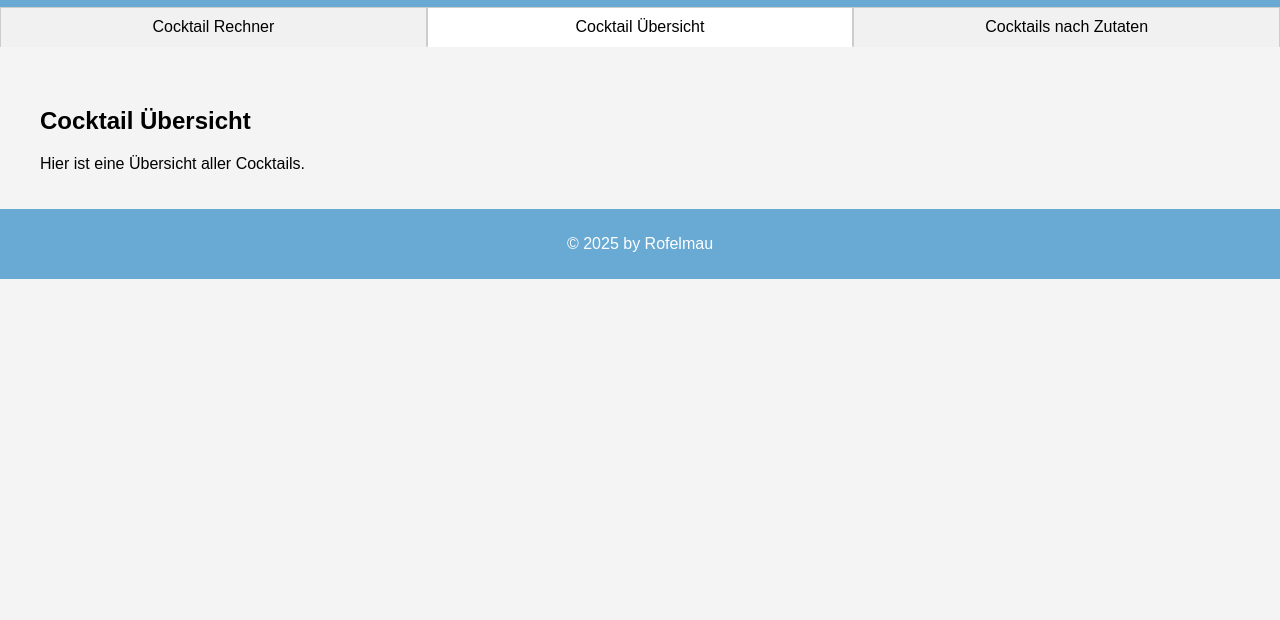
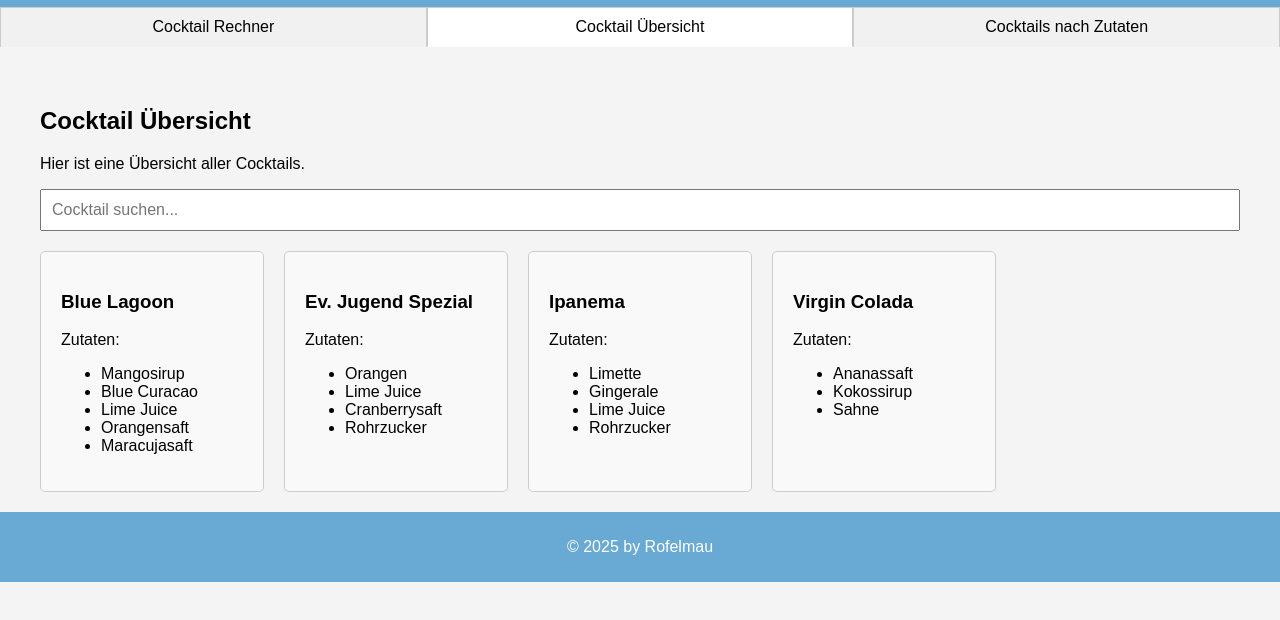
Before and after one commit to Rofelmau/JimsBarCocktailDatabase, a website: page src/index.html in a window 1280 px wide. Both pictures are taken after a click on the element "Cocktail Übersicht". Shown: the part 50-670 px from the top of the page. Drawn offline with Linux system fonts and the light colour scheme.

Commit message:
Show all available cocktails in overview

```diff
--- /dev/null
+++ b/src/css/overview.css
@@ -0,0 +1,24 @@
+#filters {
+    display: flex;
+    justify-content: space-between;
+    margin-bottom: 20px;
+}
+
+#search-field {
+    flex: 1;
+    padding: 10px;
+    font-size: 16px;
+}
+
+#cocktail-grid {
+    display: grid;
+    grid-template-columns: repeat(auto-fill, minmax(200px, 1fr));
+    gap: 20px;
+}
+
+.cocktail-item {
+    border: 1px solid #ccc;
+    padding: 20px;
+    border-radius: 5px;
+    background-color: #f9f9f9;
+}
--- /dev/null
+++ b/src/js/overview.js
@@ -0,0 +1,47 @@
+if (!window.overviewInitialized) {
+    window.overviewInitialized = true;
+
+    let cocktailsData = [];
+    let ingredientData = [];
+
+    function loadCocktails() {
+        fetch('data/cocktails.json')
+            .then(response => response.json())
+            .then(data => {
+                cocktailsData = data.cocktails;
+                ingredientData = data.ingredients;
+                cocktailsData.sort((a, b) => a.name.localeCompare(b.name));
+                displayCocktails(cocktailsData);
+            })
+            .catch(error => console.error('Error loading cocktails:', error));
+    }
+
+    function displayCocktails(cocktails) {
+        const grid = document.getElementById('cocktail-grid');
+        grid.innerHTML = '';
+        cocktails.forEach(cocktail => {
+            const cocktailDiv = document.createElement('div');
+            cocktailDiv.classList.add('cocktail-item');
+            const ingredientsList = cocktail.ingredients.map(ingredient => `<li>${ingredientData.find(i => i.id === ingredient.ingredientId).name}</li>`).join('');
+            cocktailDiv.innerHTML = `
+                <h3>${cocktail.name}</h3>
+                <p>Zutaten:</p>
+                <ul>${ingredientsList}</ul>
+            `;
+            grid.appendChild(cocktailDiv);
+        });
+    }
+
+    function filterCocktails() {
+        const searchField = document.getElementById('search-field').value.toLowerCase();
+        const filteredCocktails = cocktailsData.filter(cocktail => {
+            const matchesSearch = cocktail.name.toLowerCase().includes(searchField);
+            return matchesSearch;
+        });
+        displayCocktails(filteredCocktails);
+    }
+
+    document.getElementById('search-field').addEventListener('input', filterCocktails);
+
+    loadCocktails();
+}
--- a/src/js/scripts.js
+++ b/src/js/scripts.js
@@ -11,6 +11,10 @@ document.addEventListener('DOMContentLoaded', () => {
                 if (tabName === 'calculator') {
                     const script = document.createElement('script');
                     script.src = 'js/calculator.js';
+                    document.body.appendChild(script);
+                } else if (tabName === 'overview') {
+                    const script = document.createElement('script');
+                    script.src = 'js/overview.js';
                     document.body.appendChild(script);
                 }
             })
--- a/src/partials/overview.html
+++ b/src/partials/overview.html
@@ -1,2 +1,10 @@
+<link rel="stylesheet" href="css/overview.css">
 <h2>Cocktail Übersicht</h2>
 <p>Hier ist eine Übersicht aller Cocktails.</p>
+<div id="filters">
+    <input type="text" id="search-field" placeholder="Cocktail suchen...">
+</div>
+<div id="cocktail-grid">
+    <!-- Cocktails werden hier von JavaScript eingefügt -->
+</div>
+<script src="js/overview.js"></script>
```
